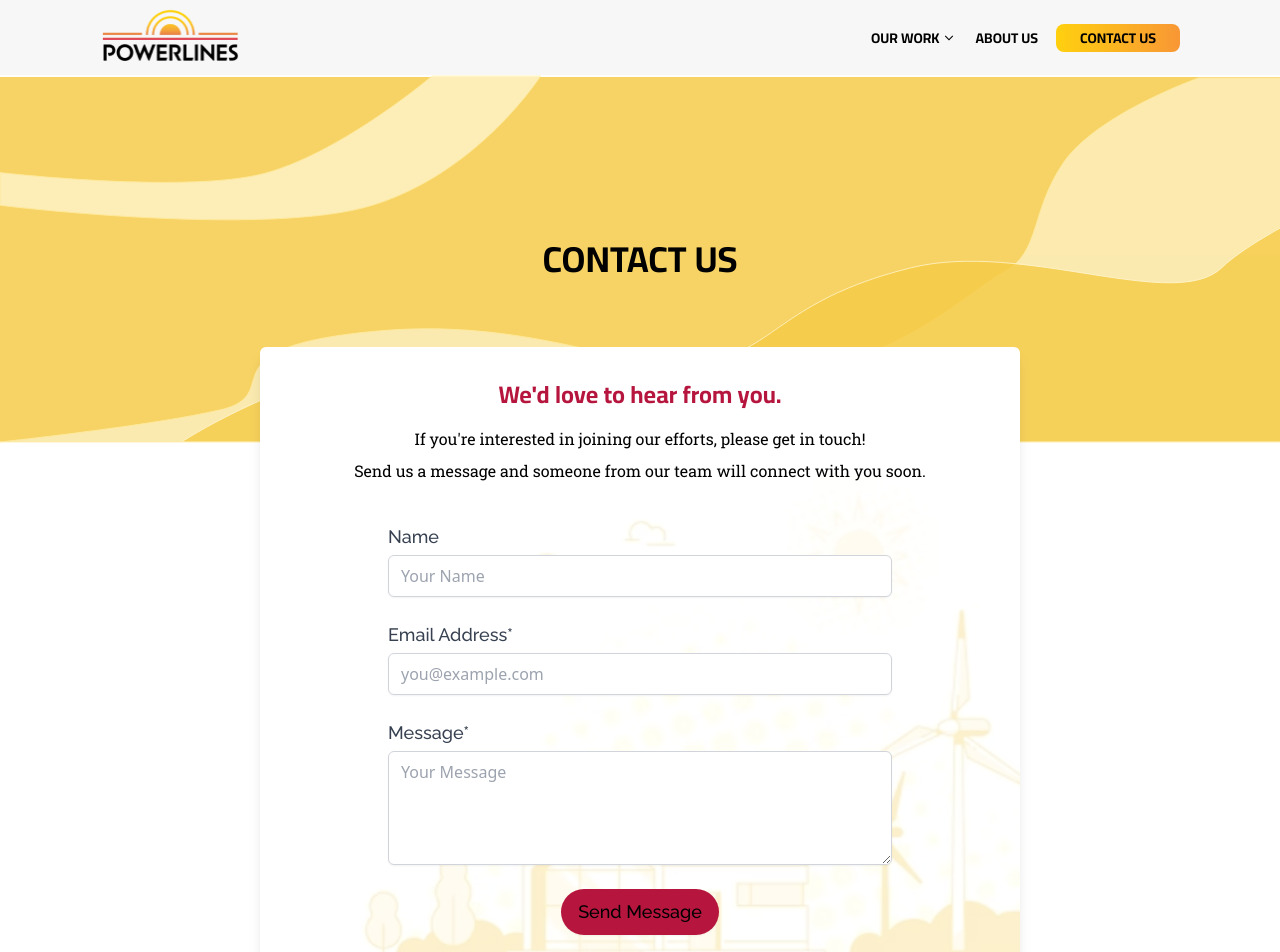
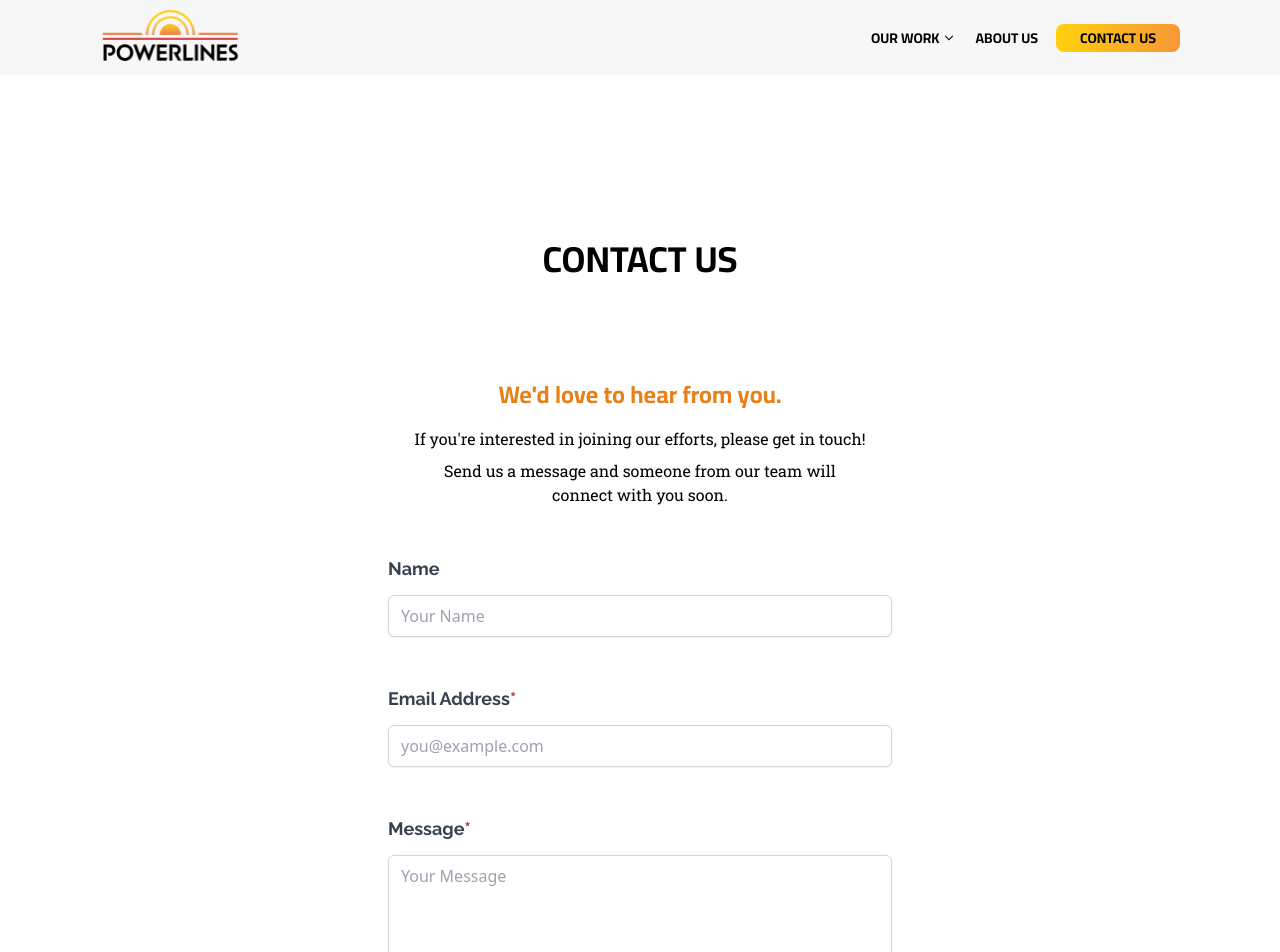
Before and after one commit to wolfy1313/powerlines-website, a Next.js app: page /contact-us in a window 1280 px wide. Shown: the top 952 px of the page. Built offline with nearby package versions, Linux system fonts and the light colour scheme.

Commit message:
Align contact form with Figma

```diff
--- a/src/pages/ContactUs.tsx
+++ b/src/pages/ContactUs.tsx
@@ -37,23 +37,23 @@ function ContactUs() {
     if (isFormValid) {
       setSubmitted(true)
       // Create a mailto link with the form data and recipient email
-      const recipientEmail = 'test@powerlines.org'
-      const mailtoLink = `mailto:${recipientEmail}?subject=Contact Form Submission&body=Name: ${encodeURIComponent(
-        contactFormState.name
-      )}%0AEmail: ${encodeURIComponent(
-        contactFormState.email
-      )}%0AMessage: ${encodeURIComponent(contactFormState.message)}`
-      // Open the default mail client
-      window.location.href = mailtoLink
-    } else {
-      //TODO Handle the error case, you can set error messages or highlight the fields
+      //   const recipientEmail = 'test@powerlines.org'
+      //   const mailtoLink = `mailto:${recipientEmail}?subject=Contact Form Submission&body=Name: ${encodeURIComponent(
+      //     contactFormState.name
+      //   )}%0AEmail: ${encodeURIComponent(
+      //     contactFormState.email
+      //   )}%0AMessage: ${encodeURIComponent(contactFormState.message)}`
+      //   // Open the default mail client
+      //   window.location.href = mailtoLink
+      // } else {
+      //   //TODO Handle the error case, you can set error messages or highlight the fields
     }
   }
 
   return (
     <section className="flex flex-col items-center justify-start min-w-screenbg-gray-100 pb-14">
       {/* Header */}
-      <section className="flex items-center justify-center w-full bg-[url('/contactushero.svg')] min-h-[368px] bg-cover bg-no-repeat">
+      <section className="flex items-center justify-center w-full  min-h-[368px] bg-cover bg-no-repeat">
         <h1
           className={`text-4xl font-bold text-center text-black ${cairo.className}`}
         >
@@ -62,21 +62,12 @@ function ContactUs() {
       </section>
 
       {/* Form Container */}
-      <section
-        className="w-full max-w-2xl mx-auto p-8 -mt-24 bg-white shadow-lg rounded-md md:min-w-[760px] md:min-h-[760px]"
-        style={{
-          backgroundImage: "url('/contactusbg.svg')",
-          backgroundSize: 'cover',
-          minHeight: '368px'
-        }}
-      >
+      <section className="w-full max-w-2xl mx-auto p-8 -mt-24 bg-white  rounded-md md:min-w-[760px] md:min-h-[760px]">
         {/* Form Header */}
         {!submitted && (
-          <section
-            className={`text-center mb-10 ${robotoSlab.className} `}
-          >
+          <section className={`text-center mb-10  ${robotoSlab.className}`}>
             <h1
-              className={`text-2xl font-bold mb-4 text-primary ${cairo.className}`}
+              className={`text-2xl font-bold mb-4 text-[#E88017] ${cairo.className}`}
             >
               We&apos;d love to hear from you.
             </h1>
@@ -84,20 +75,20 @@ function ContactUs() {
               If you&apos;re interested in joining our efforts, please get in
               touch!
             </p>
-            <p className="text-md">
-              Send us a message and someone from our team will connect with you
-              soon.
+            <p className="text-md ">
+              Send us a message and someone from our team will
+              <br className="hidden  md:block" /> connect with you soon.
             </p>
           </section>
         )}
 
         {!submitted ? (
           // Ternary to conditionally render form if submitted is false
-          <form onSubmit={handleSubmit} className="space-y-6 md:px-24 ">
+          <form onSubmit={handleSubmit} className="space-y-10 md:px-24 ">
             <div>
               <label
                 htmlFor="name"
-                className={`block text-lg font-medium text-gray-700 ${raleway.className}`}
+                className={`block font-bold text-lg text-gray-700 py-2 ${raleway.className}`}
               >
                 Name
               </label>
@@ -115,9 +106,9 @@ function ContactUs() {
             <div>
               <label
                 htmlFor="email"
-                className={`block text-lg font-medium text-gray-700 ${raleway.className}`}
+                className={`flex flex-row text-lg font-bold text-gray-700 py-2 ${raleway.className}`}
               >
-                Email Address*
+                Email Address<p className="text-red-600">*</p>
               </label>
               <input
                 type="email"
@@ -133,16 +124,16 @@ function ContactUs() {
             <div>
               <label
                 htmlFor="message"
-                className={`block text-lg font-medium text-gray-700 ${raleway.className}`}
+                className={`flex flex-row text-lg font-bold text-gray-700 py-2 ${raleway.className}`}
               >
-                Message*
+                Message<p className="text-red-600">*</p>
               </label>
               <textarea
                 name="message"
                 id="message"
                 value={contactFormState.message}
                 onChange={handleChange}
-                rows={4}
+                rows={8}
                 className="mt-1 block w-full px-3 py-2 border border-gray-300 rounded-md shadow-sm focus:outline-none focus:ring-indigo-500 focus:border-indigo-500"
                 placeholder="Your Message"
                 required
@@ -151,21 +142,26 @@ function ContactUs() {
             <div className="text-center">
               <button
                 type="submit"
-                className={`inline-flex justify-center py-2 px-4 border border-transparent shadow-sm text-lg font-medium rounded-full text-black bg-primary hover:bg-secondary focus:outline-none focus:ring-2 focus:ring-offset-2 focus:ring-indigo-500 ${raleway.className}`}
+                className={`inline-flex justify-center px-8 py-0.5 text-md  rounded-md text-black bg-gradient-to-l from-[#FFD00F] to-[#F89735] font-bold ${raleway.className}`}
               >
-                Send Message
+                SEND MESSAGE
               </button>
             </div>
           </form>
         ) : (
           // If submitted is true, render confirmation
           <section className="text-center md:min-h-[620px]">
-            <h1 className="text-2xl font-bold text-primary">Thank you!</h1>
-            <p className="text-md mb-10 text-center flex flex-row justify-center">
-              Your message has been sent. Someone from our team will connect
-              with you soon.
+            <h1 className="text-2xl font-bold text-[#E88017] mb-5">
+              Thank you!
+            </h1>
+            <p className="text-lg mb-10 text-center flex flex-row justify-center font-thin">
+              Your message has been sent. Someone from our team will{' '}
+              <br className="hidden md:block px-2" /> connect with you soon.
             </p>
-            <Link href={'/'} className="bg-primary rounded-full py-1 px-6 ">
+            <Link
+              href={'/'}
+              className="inline-flex justify-center px-8 py-0.5 text-md  rounded-md text-black bg-gradient-to-l from-[#FFD00F] to-[#F89735] font-bold ${raleway.className}"
+            >
               RETURN TO HOMEPAGE
             </Link>
           </section>
```
